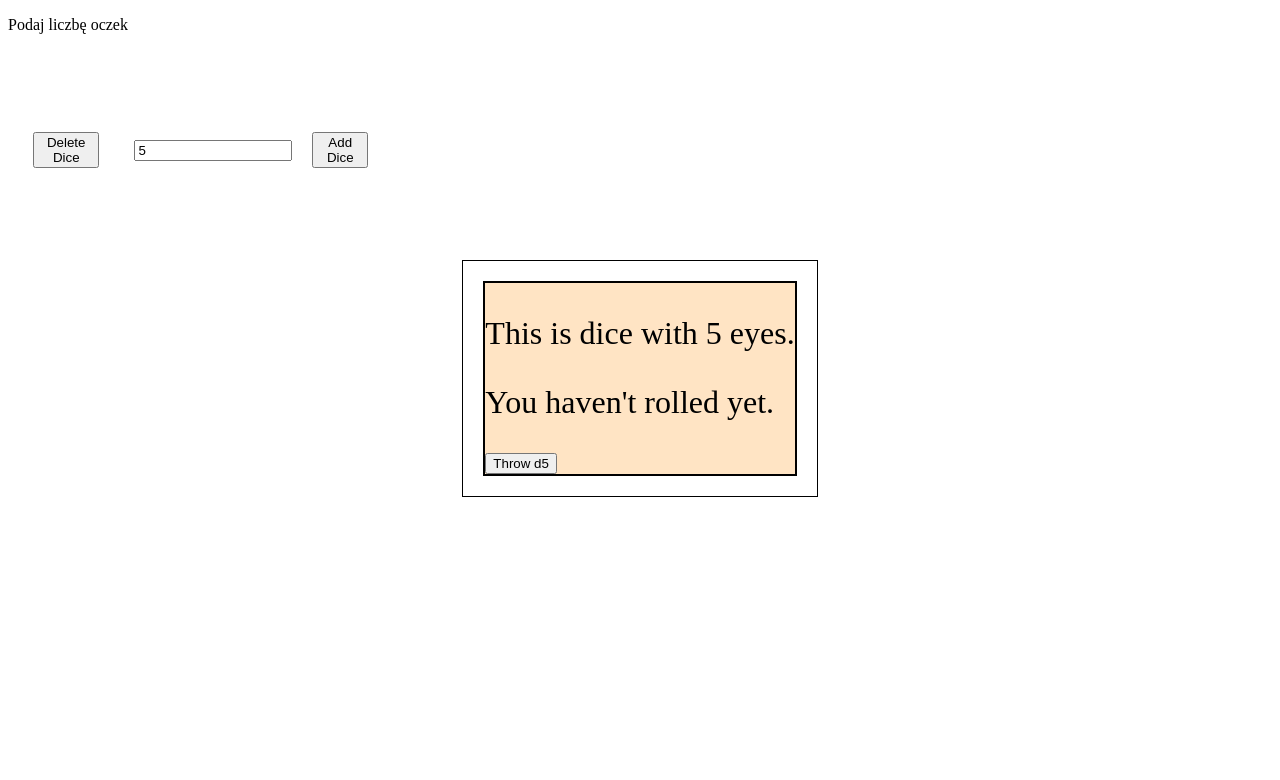
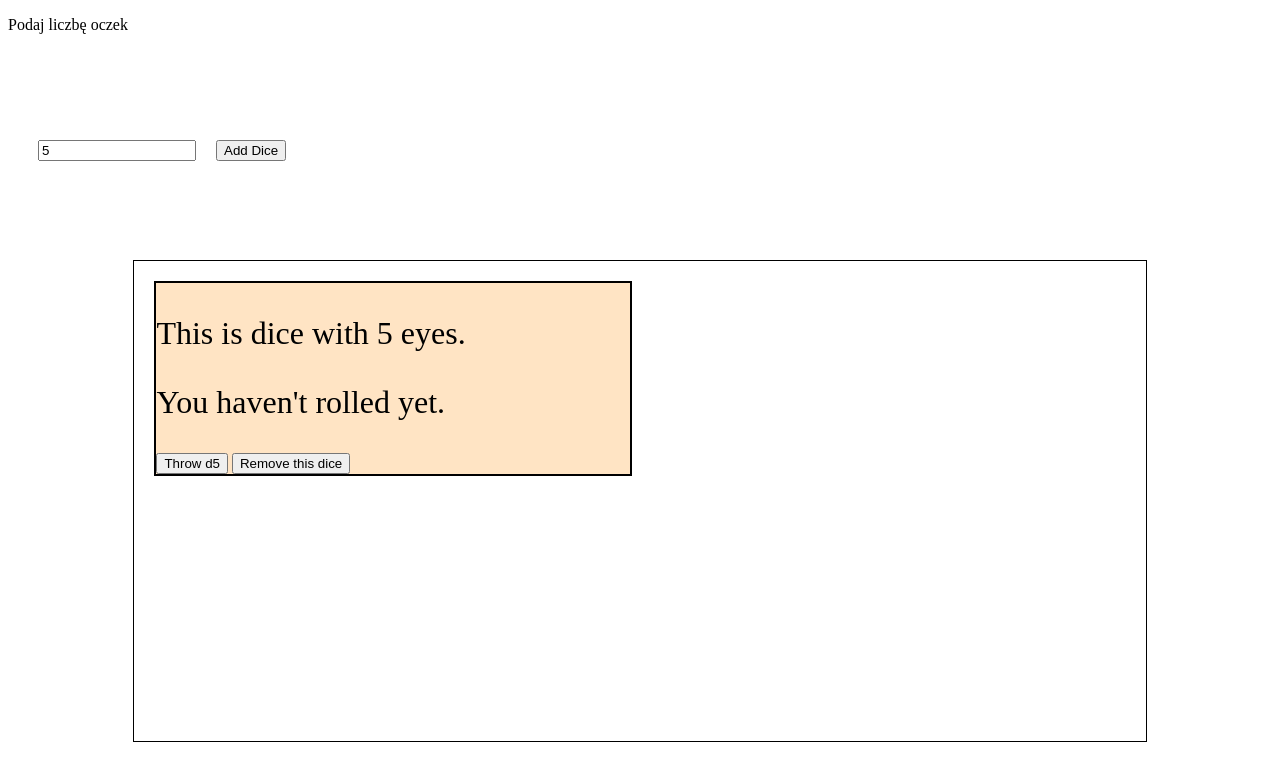
Before and after one commit to supastrikas2f/Hackaton2FAleTymRazemFR, a SvelteKit app: page /Dice in a window 1280 px wide. Both pictures are taken after typing "5" into the empty fields and a click on the button "Add Dice". Shown: the top 780 px of the page. Built offline with nearby package versions, Linux system fonts and the light colour scheme.

Commit message:
Dice fix v2

```diff
--- a/src/components/Dice.svelte
+++ b/src/components/Dice.svelte
@@ -10,6 +10,8 @@
 
         rolledText = "You rolled " + rolled
     }
+    let removed = false;
+    let classes = ""
 
 
 </script>
@@ -25,11 +27,17 @@
     p {
         font-size: 2em;
     }
+    .removed {
+        position: absolute;
+        left: -5000px;
+    }
 </style>
 
-<div>
+<div class={classes}>
+
     <p> This is dice with {d} eyes. </p>
     <p>{rolledText}</p>
 
     <button on:click={roll}>Throw d{d}</button>
+    <button on:click={() => {classes = "removed"}}>Remove this dice</button>
 </div>
--- a/src/routes/Dice/+page.svelte
+++ b/src/routes/Dice/+page.svelte
@@ -10,10 +10,6 @@
         dice = dice;
         }else{alert("Podaj liczbę oczek")}
 
-    }
-    function deleteDice()
-    {
-        dice[dice.indexOf(number)] = null;
     }
 </script>
 
@@ -29,6 +25,8 @@
         grid-template-columns: auto auto auto auto;
         margin: auto;
         border: 1px solid black;
+        min-width: 80%;
+        min-height: 30em;
     }
 
     #addDice{
@@ -58,7 +56,6 @@
 
 <p>Podaj liczbę oczek</p>
 <div id="addDice" class="boxesMargin">
-    <button id="deleteDice" on:click={() => deleteDice()}>Delete Dice</button>
     <input type="number" bind:value = {number}>
     <button on:click={() => addDice(number)}>Add Dice</button>
 </div>
```
